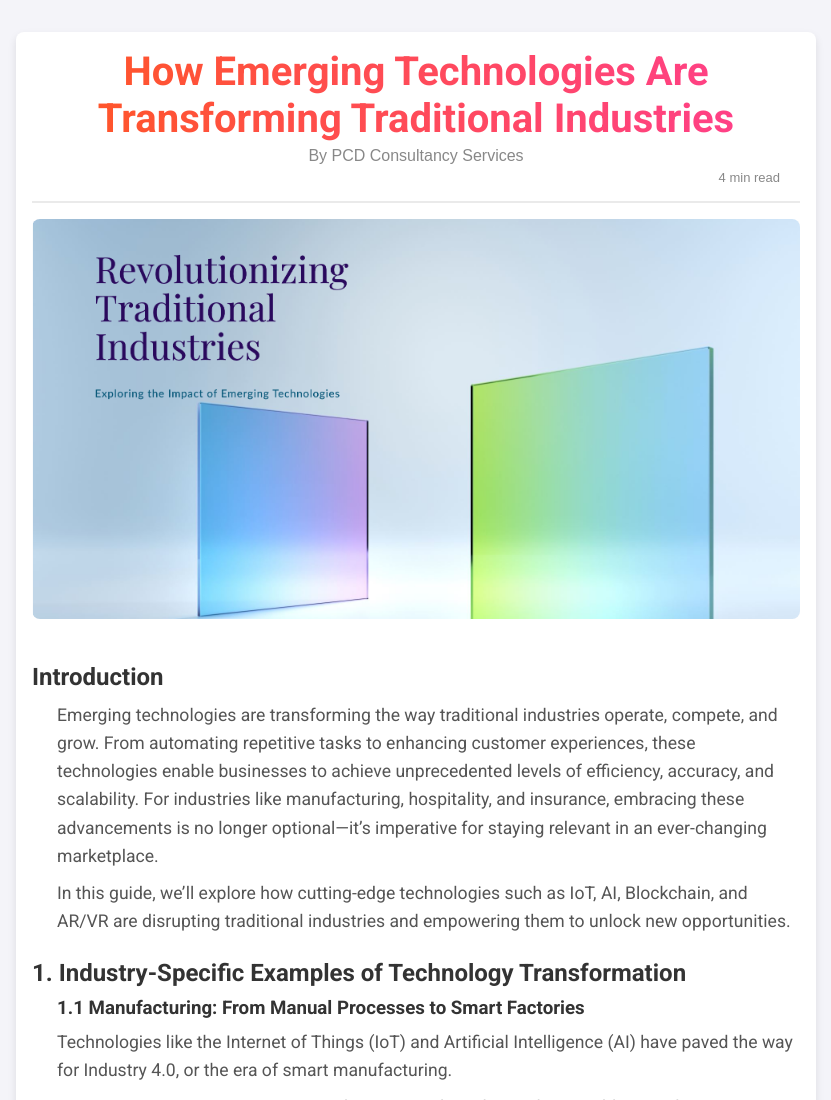
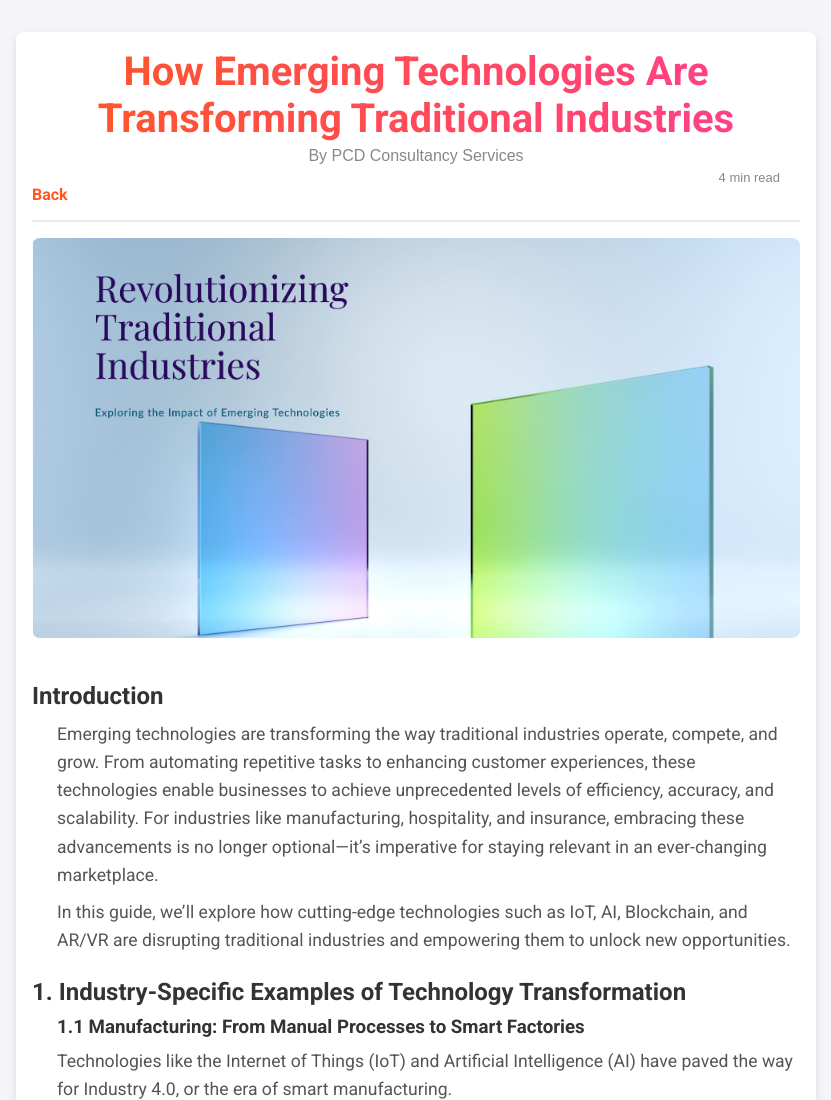
Before and after one commit to SaSa-Ent/Websites, a plain HTML site: page Blogs/How Emerging Technologies Are Transforming Traditional Industries .html in a window 1280 px wide. Shown: the top 1100 px of the page, without its empty margins (224-1055 px from the left). Drawn offline with Linux system fonts and the light colour scheme.

Commit message:
blog back button

```diff
--- a/Blogs/How Emerging Technologies Are Transforming Traditional Industries .html
+++ b/Blogs/How Emerging Technologies Are Transforming Traditional Industries .html
@@ -107,6 +107,24 @@
             margin-top: 20px;
         }
 
+        .card-button {
+            display: inline-flex;
+            align-items: center;
+            color: #ff5722;
+            font-weight: bold;
+            text-decoration: none;
+            transition: color 0.2s;
+        }
+
+        .card-button:hover {
+            color: #ff784e;
+        }
+
+        .card-button svg {
+            margin-left: 5px;
+            fill: currentColor;
+        }
+
         .blog-content img {
             width: 100%;
             max-height: 400px;
@@ -149,6 +167,13 @@
             <h1 class="gradient-text" >How Emerging Technologies Are Transforming Traditional Industries</h1>
             <p>By PCD Consultancy Services</p>
             <p style="font-size: small; margin-right: 20px; text-align: right;">4 min read</p>
+            <div style="text-align: left;">
+                <a href="/blogs.html" class="card-button" >Back
+                    <!-- <svg width="16" height="16" viewBox="0 0 24 24">
+                        <path d="M13 5l7 7-7 7M5 12h14"></path>
+                    </svg> -->
+                    </a>
+            </div>
         </header>
 
         <!-- Blog Content Section -->
```
Also changed, not shown: Blogs/5 Ways Custom Software Drives Efficiency Across Industries .html (+25 -0 lines), Blogs/Why Flexibility Matters Custom Software for Your Industry’s Needs.html (+25 -0 lines).
